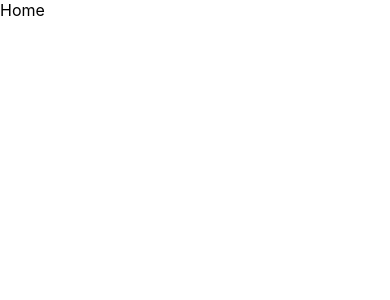
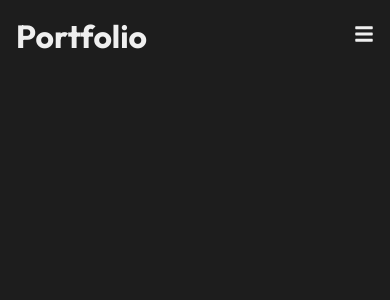
Before and after one commit to Muratozbk/my-portfolio-app, a React (Create React App) app: page / in a window 390 px wide. Shown: the top 300 px of the page. Built offline with nearby package versions, Linux system fonts and the light colour scheme.

Commit message:
create responsive navbar

```diff
--- /dev/null
+++ b/src/components/Navbar.jsx
@@ -0,0 +1,44 @@
+import { Link } from 'react-router-dom';
+import './NavbarStyles.css';
+import { FaBars, FaTimes } from 'react-icons/fa'
+import { useState } from 'react';
+
+
+const Navbar = () => {
+    const [click, setClick] = useState(false);
+    const handleClick = () => {
+        setClick(!click)
+    }
+
+    return (
+        <div className='header'>
+
+            <Link to={'/'} >
+                <h1>Portfolio</h1>
+            </Link>
+
+            <ul className={`nav-menu ${click && 'active'}`}>
+                <li>
+                    <Link to={'/'}>Home</Link>
+                </li>
+                <li>
+                    <Link to={'/project'}>Projects</Link>
+                </li>
+                <li>
+                    <Link to={'/about'}>About</Link>
+                </li>
+                <li>
+                    <Link to={'/contact'}>Contact</Link>
+                </li>
+            </ul>
+
+            <div className='hamburger' onClick={handleClick}>
+                {!click ? <FaBars size={20} style={{ color: "#efefef" }} /> :
+                    <FaTimes size={20} style={{ color: "#efefef" }} />}
+            </div>
+
+        </div>
+    )
+}
+
+export default Navbar
--- /dev/null
+++ b/src/components/NavbarStyles.css
@@ -0,0 +1,55 @@
+.header {
+    display: flex;
+    justify-content: space-between;
+    align-items: center;
+    padding: 1rem;
+}
+
+.nav-menu {
+    display: flex;
+}
+
+.nav-menu li {
+    padding: 0 1rem;
+}
+
+.nav-menu li a {
+    font-size: 1.2rem;
+    font-weight: 500;
+}
+
+.hamburger {
+    display: none;
+}
+
+@media screen and (max-width: 1040px) {
+    .nav-menu {
+        flex-direction: column;
+        justify-content: center;
+        align-items: center;
+        width: 100%;
+        height: 100vh;
+        /* background: rgba(25, 25, 25, 0.9); */
+        position: absolute;
+        top: 0;
+        left: -100%;
+        z-index: -3;
+        transition: 0.3s ease-in;
+    }
+
+    .nav-menu.active {
+        left: 0;
+    }
+
+    .nav-menu li {
+        padding: 1rem 0;
+    }
+
+    .nav-menu li a {
+        font-size: 2rem;
+    }
+
+    .hamburger {
+        display: initial;
+    }
+}
--- a/src/index.css
+++ b/src/index.css
@@ -1,13 +1,47 @@
-body {
+@import url('https://fonts.googleapis.com/css2?family=Fraunces:opsz,wght@9..144,700&family=Mulish&family=Outfit:wght@100;200;300;400;500;600;700;800;900&display=swap');
+
+* {
+  box-sizing: border-box;
   margin: 0;
-  font-family: -apple-system, BlinkMacSystemFont, 'Segoe UI', 'Roboto', 'Oxygen',
-    'Ubuntu', 'Cantarell', 'Fira Sans', 'Droid Sans', 'Helvetica Neue',
-    sans-serif;
-  -webkit-font-smoothing: antialiased;
-  -moz-osx-font-smoothing: grayscale;
+  padding: 0;
+  font-family: 'Outfit', sans-serif;
 }
 
-code {
-  font-family: source-code-pro, Menlo, Monaco, Consolas, 'Courier New',
-    monospace;
+body {
+  background-color: #1d1d1d;
 }
+
+h1,
+h4,
+p,
+a {
+  color: #efefef;
+  text-decoration: none;
+}
+
+ul {
+  list-style-type: none;
+}
+
+.btn {
+  padding: 12px 32px;
+  font-size: 1rem;
+  text-transform: uppercase;
+  background-color: rgb(248, 217, 15);
+  color: #3a3a3a;
+  border: 1px solid #dedede;
+  font-weight: 600;
+  cursor: pointer;
+  border-radius: 2px;
+}
+
+.btn-light {
+  background: transparent;
+  color: #efefef;
+}
+
+.btn:hover {
+  background: rgba(255, 255, 255, 0.2);
+  color: #efefef;
+  transition: 0.3s;
+}
--- a/src/routes/Home.js
+++ b/src/routes/Home.js
@@ -1,8 +1,11 @@
 import React from 'react'
+import Navbar from '../components/Navbar'
 
 function Home() {
     return (
-        <div>Home</div>
+        <div>
+            <Navbar />
+        </div>
     )
 }
 
```
